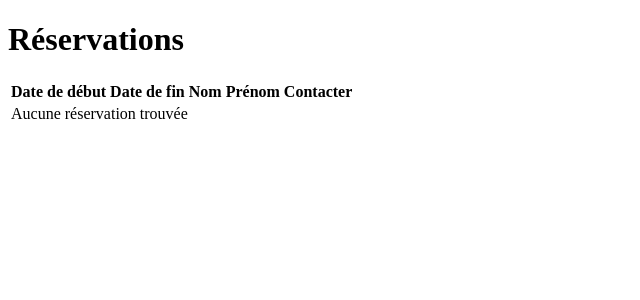
After one commit to Pagiestm/Click-n-Party, a Symfony app: template templates/locations/reservations.html.twig in a window 1280 px wide. The commit adds this page. Shown: the top 300 px of the page, without its empty margins (0-640 px from the left). Run offline with Twig, Linux system fonts and the light colour scheme; the template is opened without the code that fills it, so the values that code supplies are empty; some libraries are stand-ins or nearby versions.

Commit message:
feat(LocationsUtilisateursController, index.html.twig, reservations.html.twig): Added reservation consultation

```diff
--- /dev/null
+++ b/templates/locations/reservations.html.twig
@@ -0,0 +1,36 @@
+{% extends 'base.html.twig' %}
+
+{% block title %}Réservations{% endblock %}
+
+{% block body %}
+    <h1>Réservations</h1>
+
+    <table>
+        <thead>
+            <tr>
+                <th>Date de début</th>
+                <th>Date de fin</th>
+                <th>Nom</th>
+                <th>Prénom</th>
+                <th>Contacter</th>
+            </tr>
+        </thead>
+        <tbody>
+            {% for reservation in reservations %}
+                <tr>
+                    <td>{{ reservation.DateDebut|date('d-m-Y') }}</td>
+                    <td>{{ reservation.DateFin|date('d-m-Y') }}</td>
+                    <td>{{ reservation.Utilisateurs.Nom }}</td>
+                    <td>{{ reservation.Utilisateurs.Prenom }}</td>
+                    <td>
+                        <a href="tel:{{ reservation.Utilisateurs.Telephone }}" class="px-4 py-2 bg-custom_green_dark text-white rounded">Appeler</a>
+                    </td>
+                </tr>
+            {% else %}
+                <tr>
+                    <td colspan="6">Aucune réservation trouvée</td>
+                </tr>
+            {% endfor %}
+        </tbody>
+    </table>
+{% endblock %}
```
Also changed, not shown: src/Controller/LocationsUtilisateursController.php (+21 -0 lines), templates/locations/index.html.twig (+9 -0 lines).
